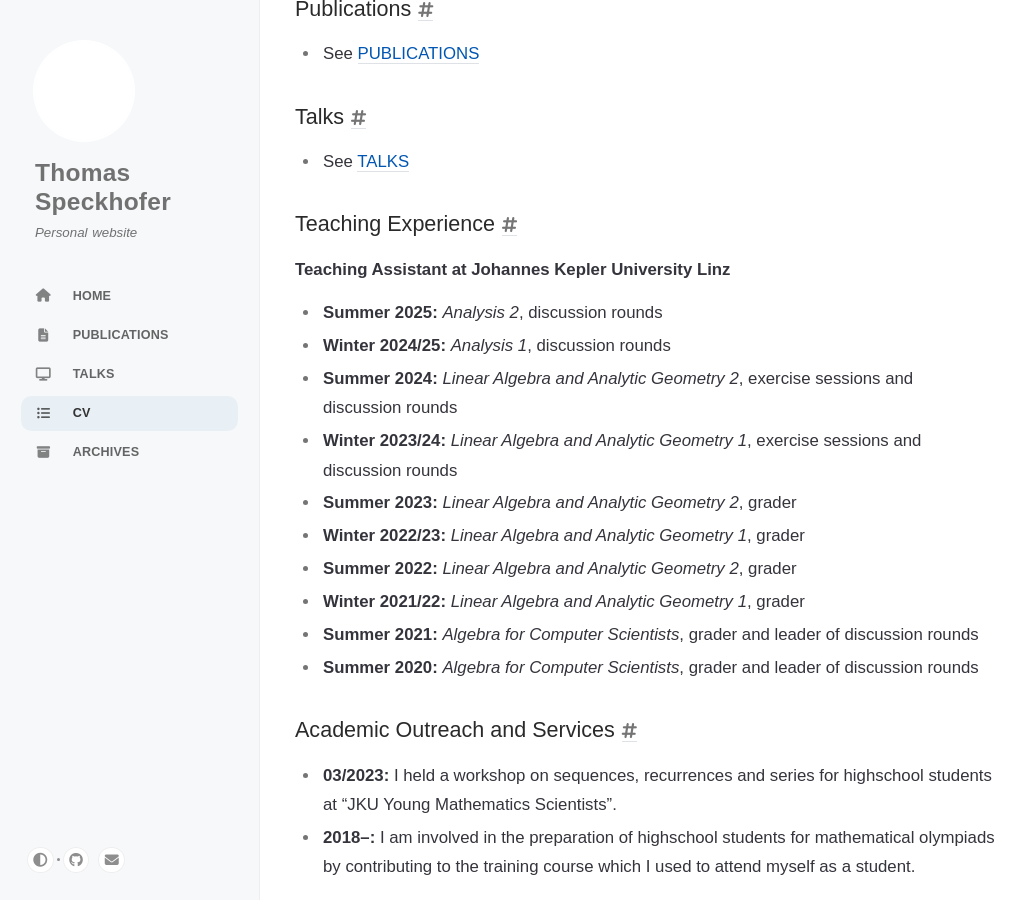
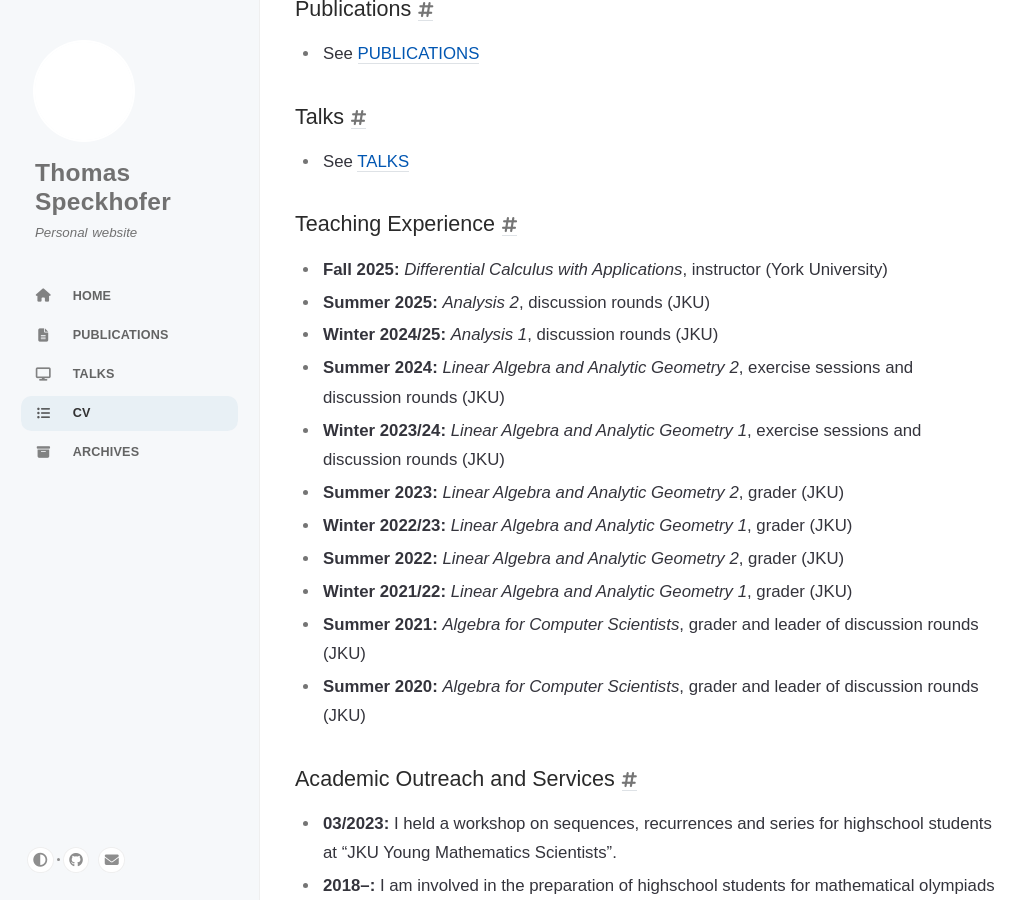
Before and after one commit to speckhofer/speckhofer.github.io, a Jekyll site: the page built from _tabs/cv.md, in a window 1280 px wide and 900 px high, scrolled down 1378 px. Shown: the whole window, without its empty margins (0-1036 px from the left). Built offline with Jekyll 4.4.1, drawn with Linux system fonts in a browser that asks for light colours; cached includes are drawn as plain includes.

Commit message:
Update cv.md

```diff
--- a/_tabs/cv.md
+++ b/_tabs/cv.md
@@ -47,19 +47,17 @@ title: CV
 - See [TALKS](https://speckhofer.github.io/talks/)
 
 ## Teaching Experience
-
-**Teaching Assistant at Johannes Kepler University Linz**
-
-- **Summer 2025:**    _Analysis 2_, discussion rounds
-- **Winter 2024/25:** _Analysis 1_, discussion rounds
-- **Summer 2024:**    _Linear Algebra and Analytic Geometry 2_, exercise sessions and discussion rounds
-- **Winter 2023/24:** _Linear Algebra and Analytic Geometry 1_, exercise sessions and discussion rounds
-- **Summer 2023:**    _Linear Algebra and Analytic Geometry 2_, grader
-- **Winter 2022/23:** _Linear Algebra and Analytic Geometry 1_, grader
-- **Summer 2022:**    _Linear Algebra and Analytic Geometry 2_, grader
-- **Winter 2021/22:** _Linear Algebra and Analytic Geometry 1_, grader
-- **Summer 2021:**    _Algebra for Computer Scientists_, grader and leader of discussion rounds
-- **Summer 2020:**    _Algebra for Computer Scientists_, grader and leader of discussion rounds
+- **Fall 2025:**      _Differential Calculus with Applications_, instructor (York University)
+- **Summer 2025:**    _Analysis 2_, discussion rounds (JKU)
+- **Winter 2024/25:** _Analysis 1_, discussion rounds (JKU)
+- **Summer 2024:**    _Linear Algebra and Analytic Geometry 2_, exercise sessions and discussion rounds (JKU)
+- **Winter 2023/24:** _Linear Algebra and Analytic Geometry 1_, exercise sessions and discussion rounds (JKU)
+- **Summer 2023:**    _Linear Algebra and Analytic Geometry 2_, grader (JKU)
+- **Winter 2022/23:** _Linear Algebra and Analytic Geometry 1_, grader (JKU)
+- **Summer 2022:**    _Linear Algebra and Analytic Geometry 2_, grader (JKU)
+- **Winter 2021/22:** _Linear Algebra and Analytic Geometry 1_, grader (JKU)
+- **Summer 2021:**    _Algebra for Computer Scientists_, grader and leader of discussion rounds (JKU)
+- **Summer 2020:**    _Algebra for Computer Scientists_, grader and leader of discussion rounds (JKU)
 
 ## Academic Outreach and Services
 
```
